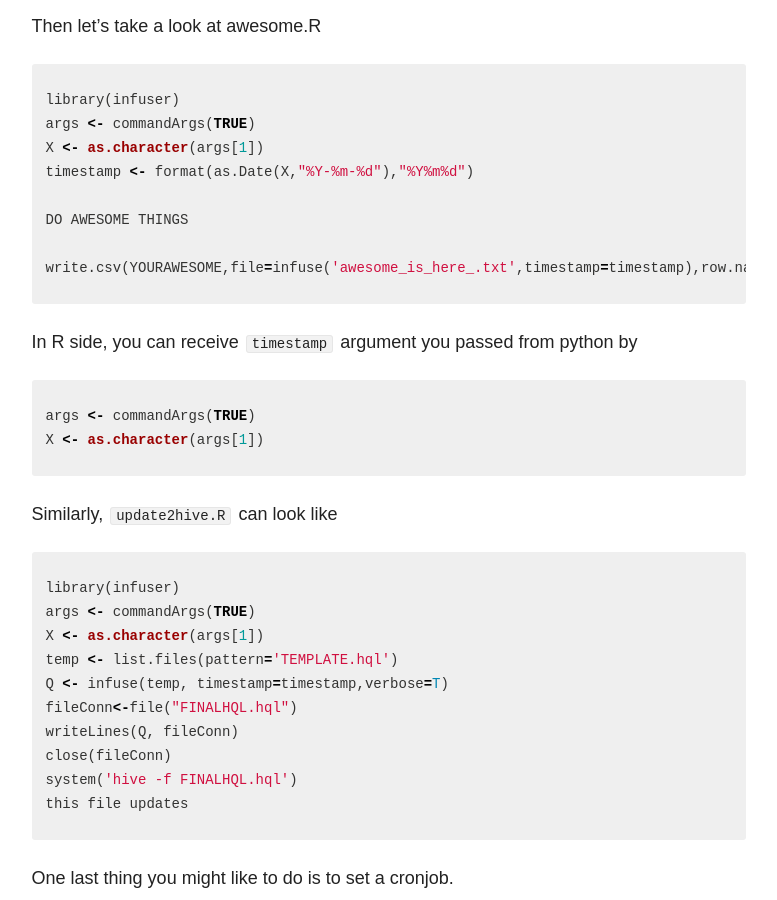
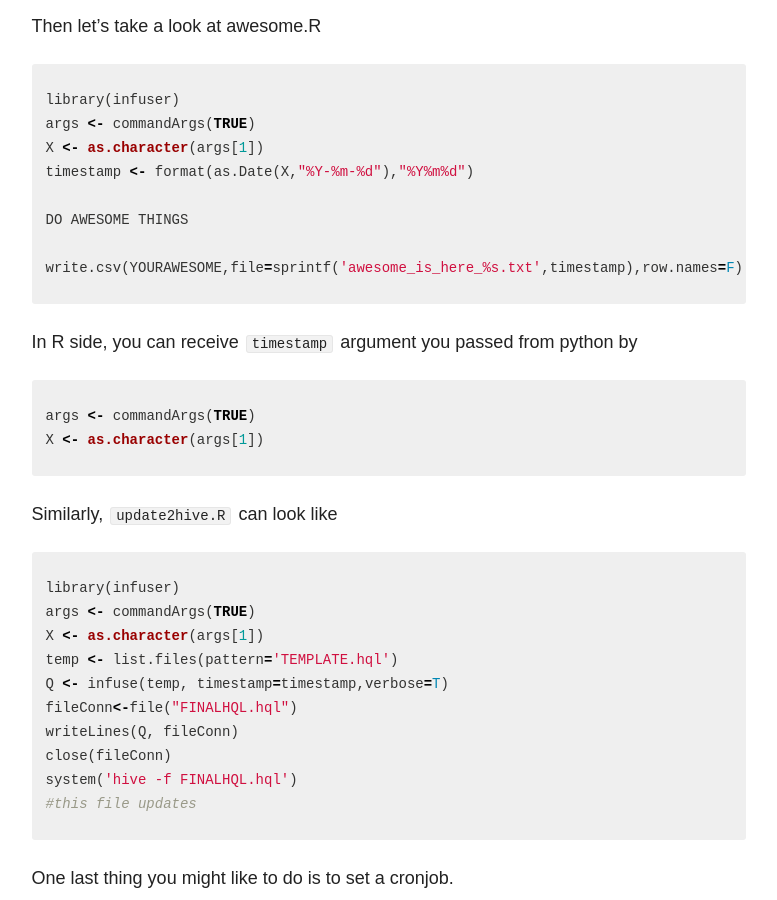
Before and after one commit to Quiri/quiri.github.io, a Jekyll site: the page built from _posts/2015-08-16-r-in-big-data-pipeline.md, in a window 1280 px wide and 900 px high, scrolled down 4575 px. Shown: the whole window, without its empty margins (348-1125 px from the left). Built offline with Jekyll 4.4.1, drawn with Linux system fonts in a browser that asks for light colours; nearby versions of some CDN libraries; comment, search, counter and statistics services are not loaded.

Commit message:
minor improvements to r in big data pipeline

````diff
--- a/_posts/2015-08-16-r-in-big-data-pipeline.md
+++ b/_posts/2015-08-16-r-in-big-data-pipeline.md
@@ -137,7 +137,7 @@ timestamp <- format(as.Date(X,"%Y-%m-%d"),"%Y%m%d")
 
 DO AWESOME THINGS
 
-write.csv(YOURAWESOME,file=infuse('awesome_is_here_{{timestamp}}.txt',timestamp=timestamp),row.names=F)
+write.csv(YOURAWESOME,file=sprintf('awesome_is_here_%s.txt',timestamp),row.names=F)
 {% endhighlight %}
 
 In R side, you can receive `timestamp` argument you passed from python by
@@ -157,7 +157,7 @@ fileConn<-file("FINALHQL.hql")
 writeLines(Q, fileConn)
 close(fileConn)
 system('hive -f FINALHQL.hql')
-this file updates
+#this file updates
 {% endhighlight %}
 
 
@@ -166,6 +166,7 @@ One last thing you might like to do is to set a cronjob.
 ```
 0 1 * * * python awesome.py --HiveTask1-timestamp `date --date='+1 days' +\%Y-\%m-\%d`
 ```
+
 This one for example runs the whole thing at 1 a.m everyday.
 
 ## Conclusion
````
